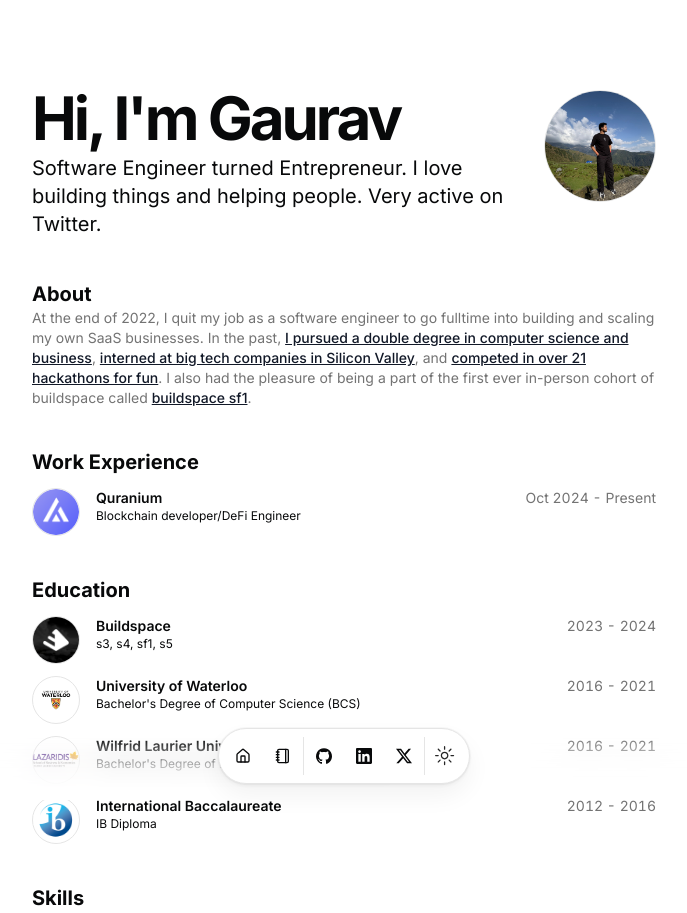
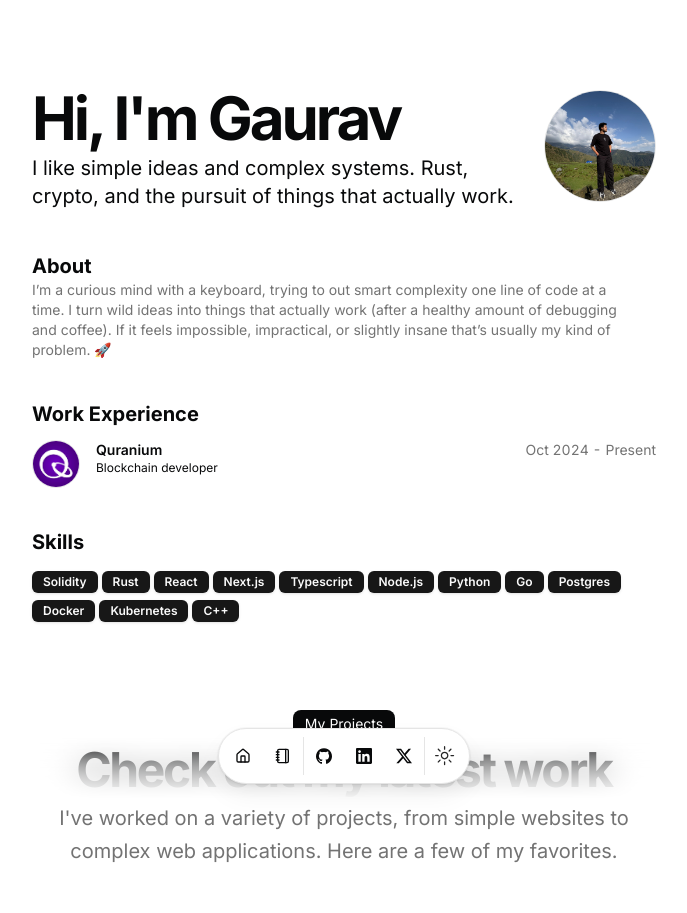
Before and after one commit to gks2022004/gks2022004.github.io, a Next.js app: page / in a window 1280 px wide. Shown: the top 913 px of the page, without its empty margins (296-983 px from the left). Built offline with nearby package versions, Linux system fonts and the light colour scheme.

Commit message:
fixing things up

```diff
--- a/src/app/page.tsx
+++ b/src/app/page.tsx
@@ -77,29 +77,7 @@ export default function Page() {
           ))}
         </div>
       </section>
-      <section id="education">
-        <div className="flex min-h-0 flex-col gap-y-3">
-          <BlurFade delay={BLUR_FADE_DELAY * 7}>
-            <h2 className="text-xl font-bold">Education</h2>
-          </BlurFade>
-          {DATA.education.map((education, id) => (
-            <BlurFade
-              key={education.school}
-              delay={BLUR_FADE_DELAY * 8 + id * 0.05}
-            >
-              <ResumeCard
-                key={education.school}
-                href={education.href}
-                logoUrl={education.logoUrl}
-                altText={education.school}
-                title={education.school}
-                subtitle={education.degree}
-                period={`${education.start} - ${education.end}`}
-              />
-            </BlurFade>
-          ))}
-        </div>
-      </section>
+
       <section id="skills">
         <div className="flex min-h-0 flex-col gap-y-3">
           <BlurFade delay={BLUR_FADE_DELAY * 9}>
--- a/src/data/resume.tsx
+++ b/src/data/resume.tsx
@@ -8,9 +8,9 @@ export const DATA = {
   location: "Prayagraj, India",
   locationLink: "https://www.google.com/maps/place/prayagraj",
   description:
-    "Software Engineer turned Entrepreneur. I love building things and helping people. Very active on Twitter.",
+    "I like simple ideas and complex systems. Rust, crypto, and the pursuit of things that actually work.",
   summary:
-    "At the end of 2022, I quit my job as a software engineer to go fulltime into building and scaling my own SaaS businesses. In the past, [I pursued a double degree in computer science and business](/#education), [interned at big tech companies in Silicon Valley](https://www.youtube.com/watch?v=d-LJ2e5qKdE), and [competed in over 21 hackathons for fun](/#hackathons). I also had the pleasure of being a part of the first ever in-person cohort of buildspace called [buildspace sf1](https://buildspace.so/sf1).",
+    "I’m a curious mind with a keyboard, trying to out smart complexity one line of code at a time. I turn wild ideas into things that actually work (after a healthy amount of debugging and coffee). If it feels impossible, impractical, or slightly insane that’s usually my kind of problem. 🚀 ",
   avatarUrl: "/me.jpg",
   skills: [
     "Solidity",
@@ -72,8 +72,8 @@ export const DATA = {
       href: "https://www.quranium.org/",
       badges: [],
       location: "Remote",
-      title: "Blockchain developer/DeFi Engineer",
-      logoUrl: "/atomic.png",
+      title: "Blockchain developer",
+      logoUrl: "/quranium.jpeg",
       start: "Oct 2024",
       end: "Present",
       description:
@@ -81,40 +81,17 @@ export const DATA = {
     },
 
   ],
-  education: [
-    {
-      school: "Buildspace",
-      href: "https://buildspace.so",
-      degree: "s3, s4, sf1, s5",
-      logoUrl: "/buildspace.jpg",
-      start: "2023",
-      end: "2024",
-    },
-    {
-      school: "University of Waterloo",
-      href: "https://uwaterloo.ca",
-      degree: "Bachelor's Degree of Computer Science (BCS)",
-      logoUrl: "/waterloo.png",
-      start: "2016",
-      end: "2021",
-    },
-    {
-      school: "Wilfrid Laurier University",
-      href: "https://wlu.ca",
-      degree: "Bachelor's Degree of Business Administration (BBA)",
-      logoUrl: "/laurier.png",
-      start: "2016",
-      end: "2021",
-    },
-    {
-      school: "International Baccalaureate",
-      href: "https://ibo.org",
-      degree: "IB Diploma",
-      logoUrl: "/ib.png",
-      start: "2012",
-      end: "2016",
-    },
-  ],
+  // education: [
+  //   {
+  //     school: "Buildspace",
+  //     href: "https://buildspace.so",
+  //     degree: "s3, s4, sf1, s5",
+  //     logoUrl: "/buildspace.jpg",
+  //     start: "2023",
+  //     end: "2024",
+  //   },
+  //
+  // ],
   projects: [
     {
       title: "LEAF-SYNC",
```
Also changed, not shown: public/quranium.jpeg (added).
